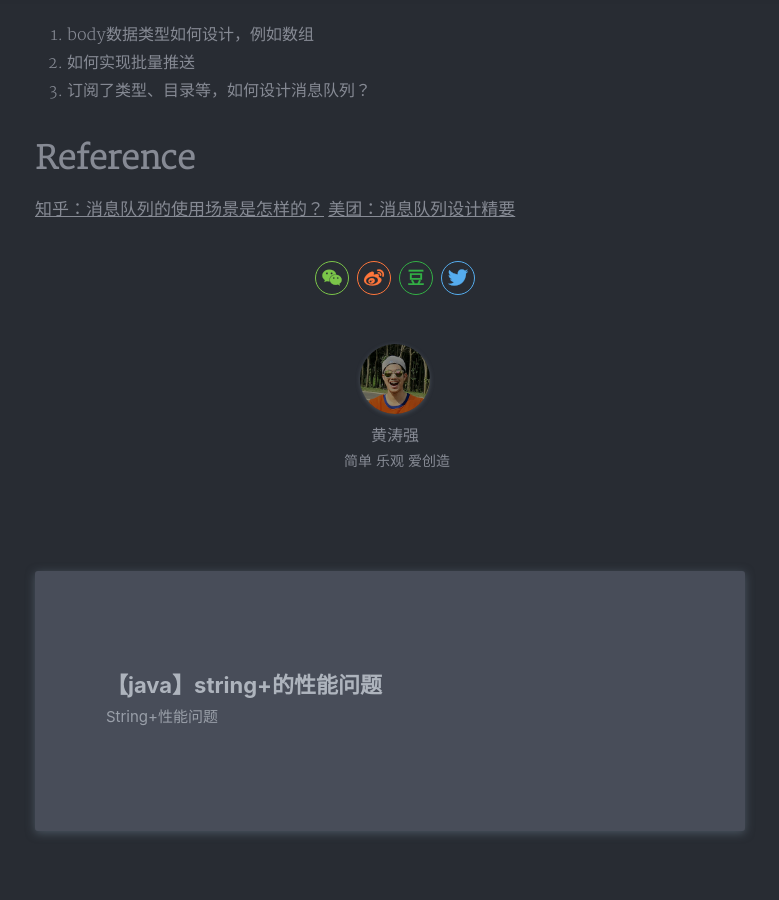
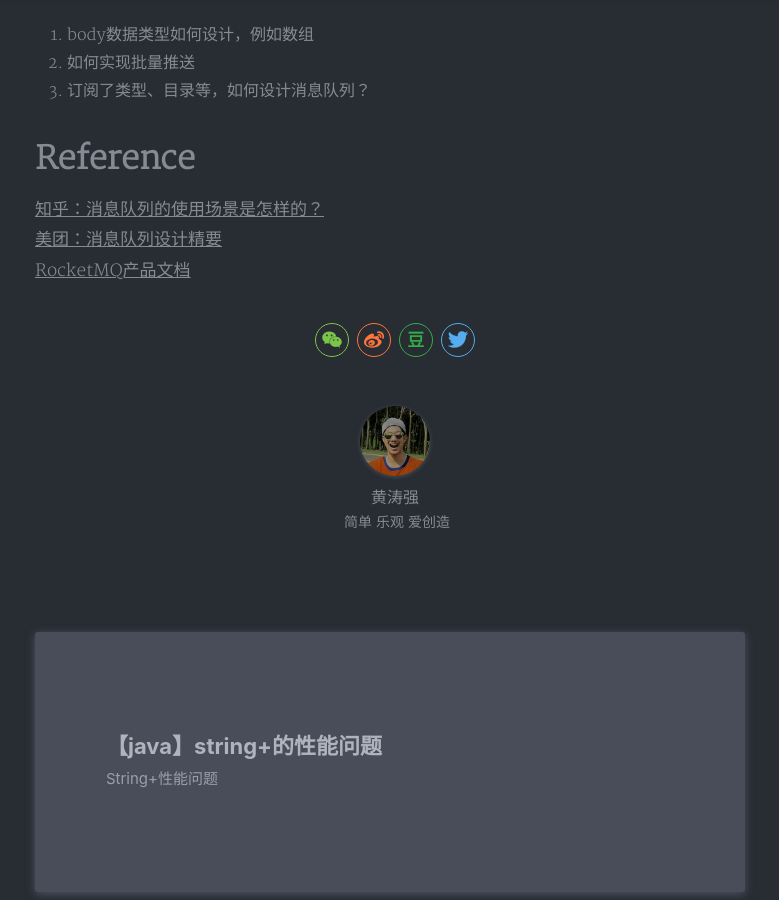
Before and after one commit to hugoTQ/hugoTQ.github.io, a Jekyll site: the page built from _posts/2023-05-05-【Java】【消息队列】消息队列的使用场景.md, in a window 1280 px wide and 900 px high, scrolled down 1527 px. Shown: the whole window, without its empty margins (245-1024 px from the left). Built offline with Jekyll 4.4.1, drawn with Linux system fonts in a browser that asks for light colours; nearby versions of some CDN libraries; our own code applies the rules of GitHub Pages for plain Markdown files; a style sheet for code colours, icons or effects is not loaded.

Commit message:
Update 2023-05-05-【Java】【消息队列】消息队列的使用场景.md

```diff
--- a/_posts/2023-05-05-【Java】【消息队列】消息队列的使用场景.md
+++ b/_posts/2023-05-05-【Java】【消息队列】消息队列的使用场景.md
@@ -34,3 +34,4 @@
 # Reference
 [知乎：消息队列的使用场景是怎样的？](https://www.zhihu.com/question/34243607)
 [美团：消息队列设计精要](https://tech.meituan.com/2016/07/01/mq-design.html)
+[RocketMQ产品文档](https://help.aliyun.com/product/29530.html?spm=a2c4g.440186.0.0.277029eco9tChl)
```
